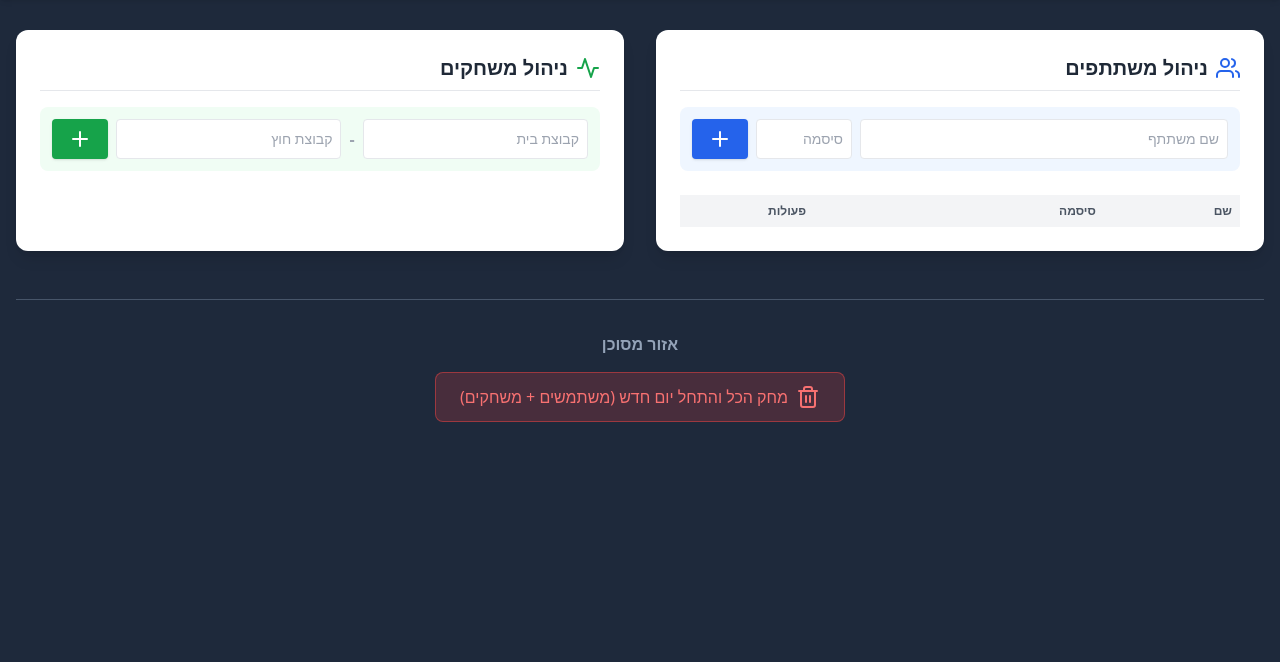
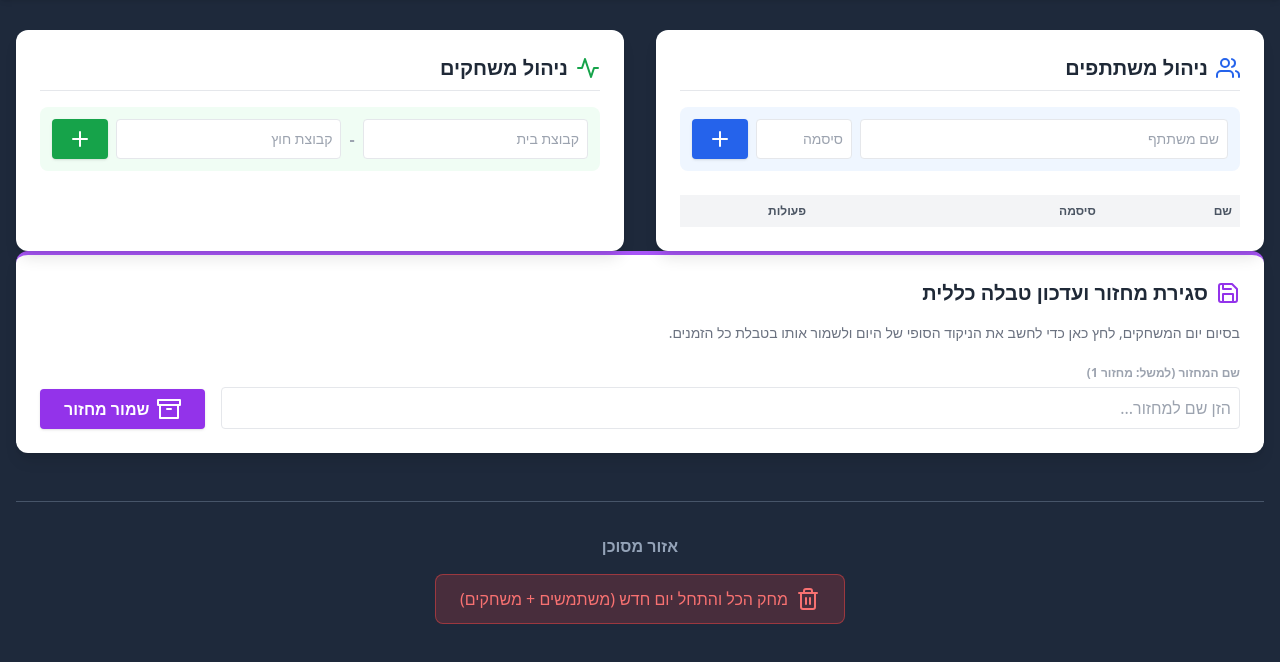
Before and after one commit to yahli9ozer/ucl-bets, a plain HTML site: page admin.html in a window 1280 px wide. Shown: the part 66-728 px from the top of the page. Drawn offline with nearby package versions, Linux system fonts and the light colour scheme; no server answers.

Commit message:
Update admin.html

```diff
--- a/admin.html
+++ b/admin.html
@@ -69,6 +69,25 @@
             </div>
         </div>
 
+        <div class="bg-white rounded-xl shadow-lg p-6 md:col-span-2 border-t-4 border-purple-500">
+                <h2 class="text-xl font-bold text-gray-800 mb-4 flex items-center gap-2">
+                    <i data-feather="save" class="text-purple-600"></i> סגירת מחזור ועדכון טבלה כללית
+                </h2>
+                <p class="text-gray-500 text-sm mb-4">
+                    בסיום יום המשחקים, לחץ כאן כדי לחשב את הניקוד הסופי של היום ולשמור אותו בטבלת כל הזמנים.
+                </p>
+
+                <div class="flex gap-4 items-end">
+                    <div class="flex-1">
+                        <label class="text-xs font-bold text-gray-400">שם המחזור (למשל: מחזור 1)</label>
+                        <input type="text" id="round-name" placeholder="הזן שם למחזור..." class="w-full p-2 border rounded mt-1">
+                    </div>
+                    <button id="archive-round-btn" class="bg-purple-600 text-white px-6 py-2 rounded hover:bg-purple-700 font-bold shadow flex items-center gap-2">
+                        <i data-feather="archive"></i> שמור מחזור
+                    </button>
+                </div>
+            </div>
+
         <div class="mt-12 border-t border-slate-600 pt-8 text-center">
             <h3 class="text-slate-400 font-bold mb-4">אזור מסוכן</h3>
             <button id="reset-day-btn" class="bg-red-500/20 text-red-400 border border-red-500/50 px-6 py-3 rounded-lg hover:bg-red-500 hover:text-white transition-all flex items-center gap-2 mx-auto">
```
